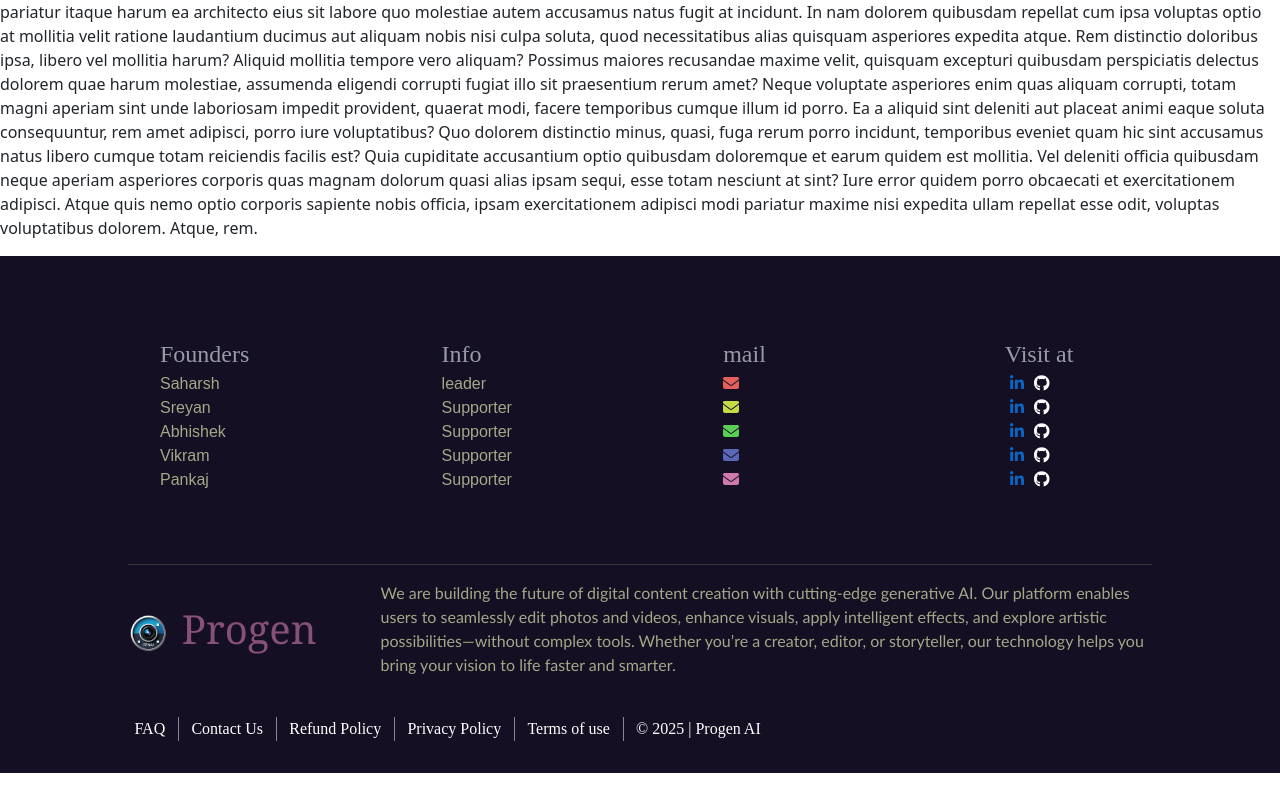
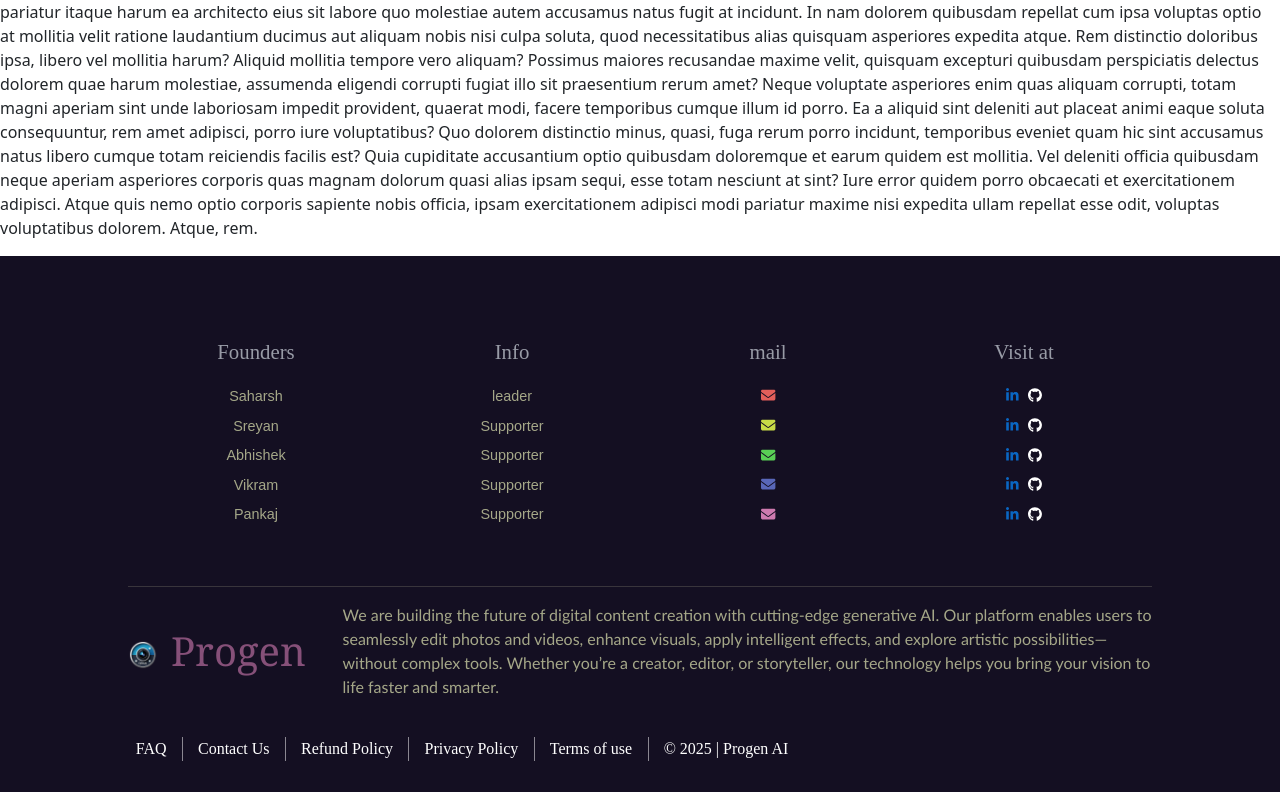
Before and after one commit to Pankajydv123/gen-ai-video-editor_Ai-Ml_028, a React (Create React App) app: page /gen-ai-video-editor_Ai-Ml_028/videoEditor in a window 1280 px wide. Shown: the part 367-1159 px from the top of the page. Built offline with nearby package versions, Linux system fonts and the light colour scheme.

Commit message:
Prepare for GitHub Pages deploy

```diff
--- a/src/components/Body.css
+++ b/src/components/Body.css
@@ -119,14 +119,14 @@
 }
 
 .textcontainer button{
-  width: 10vw;
+  width: 100%;
   font-family:serif;
   margin-left: 10%;
   margin-top: 2.05vh;
   border-radius: 1.95vw;
   padding: 0.41vh 0.52vw;
   color: azure;
-  font-size: 0.9em;
+  font-size: 1vw;
   border-color: rgb(142, 144, 242);
   background-color: rgb(142, 144, 242);
   height: 7vh;
@@ -294,14 +294,14 @@
 }
 
 .textcontainer button{
-  width: 10vw;
+  width: 100%;
   font-family:serif;
   margin-left: 10%;
   margin-top: 2.05vh;
   border-radius: 2vh;
   padding: 0.41vh 3vw 0.41vh 3vw;
   color: azure;
-  font-size: 0.9em;
+  font-size:80%;;
   border-color: rgb(142, 144, 242);
   background-color: rgb(142, 144, 242);
   height: 6vh;
--- a/src/components/footer.css
+++ b/src/components/footer.css
@@ -7,29 +7,31 @@
 .foot{
     padding-top: 5vh;
     padding-bottom: 5vh;
+    font-family:sans-serif;
     display: flex;
+    flex-wrap: wrap;
     flex-direction: row;
-    font-family:sans-serif;
 }
 
-.list{
-    width:21vw;
-    list-style: none;
+.foot-section{
     display: flex;
     flex-direction: column;
+    align-items: center;
 }
 
-#foottop li{
-    padding-top: 0.8vh;
-    padding-bottom: 0.8vh;
+
+.item-head{
+    padding-bottom: 1.8vh;
+    font-size: 1.3em;
+    font-family: serif;
+    color: #f0f8ff99;
 }
 
-#foottop{
-    font-family:serif;
-    font-size: 1.5em;
-    color: rgba(240, 248, 255, 0.6);
+.foot-section .item{
+    font-size: 0.9em;
+    padding-top: 0.5vh;
+    padding-bottom: 0.5vh;
 }
-
 
 .icon{
     margin: 0px 0.4vw;
@@ -63,6 +65,48 @@
     color: rgb(206, 122, 175);
 }
 
+.last a:visited{
+    color: rgba(233, 150, 122, 0.764);
+}
+
+.last a:hover{
+    color: rgba(255, 105, 180, 0.764);
+}
+
+.last a{
+    margin-bottom: 15px;
+    font-family:serif;
+    height: 298x;
+    text-decoration: none;
+    color: white;
+    float: left;
+    text-align: center;
+}
+
+.last{
+    display: flex;
+    flex-wrap: wrap;
+    background-color: rgb(20, 15, 34);
+    overflow: hidden;
+    padding-top: 21.9px;
+    padding-bottom: 5pxpx;
+    padding-left: 7.68px;
+}
+
+.verticalLine{
+    margin-bottom: 15px;
+    background-color: rgba(255, 255, 255, 0.5);
+    width:0.768px;
+    margin-right: 15.36px;
+    margin-left: 15.36px;
+}
+
+
+@media (min-width:736px) {
+.foot-section{
+    width: 25%;
+}
+
 .down{
     font-family:'Gill Sans', 'Gill Sans MT', Calibri, 'Trebuchet MS', sans-serif;
     display: flex;
@@ -82,34 +126,40 @@
     color: #ce7aaf9d;
 }
 
-.last a{
-    font-family:serif;
-    text-decoration: none;
-    color: white;
-    float: left;
-    text-align: center;
+.downHead img{
+    display: flex;
+    align-self: center;
+    width:20%;
+}
 }
 
-.last{
-    display: flex;
-    background-color: rgb(20, 15, 34);
-    overflow: hidden;
-    padding-top: 3vh;
-    padding-bottom: 2vh;
-    padding-left: 0.5vw;
+@media (max-width:736px) {
+.foot-section{
+    width: 50%;
+    margin-top: 3vh;
+    margin-bottom: 3vh;
 }
 
-.last a:visited{
-    color: rgba(233, 150, 122, 0.764);
+.down{
+    font-family:'Gill Sans', 'Gill Sans MT', Calibri, 'Trebuchet MS', sans-serif;
+    display: flex;
+    flex-direction: column;
+    align-self: center;
+    align-items: center;
+    gap: 2vw;
 }
 
-.last a:hover{
-    color: rgba(255, 105, 180, 0.764);
+.downHead{
+    font-family:Cambria, Cochin, Georgia, Times, 'Times New Roman', serif;
+    display: flex;
+    align-items: center;
+    gap: 1vw;
+    padding-bottom: 1vh;
+    width: 37vw;
+    color: #ce7aaf9d;
 }
 
-.verticalLine{
-    background-color: rgba(255, 255, 255, 0.5);
-    width:0.05vw;
-    margin-right: 1vw;
-    margin-left: 1vw;
+.downHead img{
+    width:5vw;
 }
+}
--- a/src/components/footer.js
+++ b/src/components/footer.js
@@ -9,92 +9,86 @@ export default function Footer() {
   return (
     <div className="Footer">
         <div className='foot'>
-        <div className="foot-section-1">
-            <ul className='list list-1'>
-                <li id="foottop" >Founders</li>
-                <li>Saharsh</li>
-                <li>Sreyan</li>
-                <li>Abhishek</li>
-                <li>Vikram</li>
-                <li>Pankaj</li>
-            </ul>
+        <div className="foot-section foot-section-1">
+            <div className="item-head">Founders</div>
+            <div className="item item-1">Saharsh</div>
+            <div className="item item-2">Sreyan</div>
+            <div className="item item-3">Abhishek</div>
+            <div className="item item-4">Vikram</div>
+            <div className="item item-5">Pankaj</div>
         </div>
-        <div className="foot-section-2">
-            <ul className='list list-2'>
-                <li id="foottop" >Info</li>
-                <li>leader</li>
-                <li>Supporter</li>
-                <li>Supporter</li>
-                <li>Supporter</li>
-                <li>Supporter</li>
-            </ul>
+        <div className="foot-section foot-section-2">
+            <div className="item-head">Info</div>
+            <div className="item item-1">leader</div>
+            <div className="item item-2">Supporter</div>
+            <div className="item item-3">Supporter</div>
+            <div className="item item-4">Supporter</div>
+            <div className="item item-5">Supporter</div>
         </div>
-        <div className="foot-section-3">
-            <ul className='list list-3'>
-                <li id="foottop" >mail</li>
-                <li>
+        <div className="foot-section foot-section-3">
+            <div className="item-head">mail</div>
+            <div className="item item-1">
                 <a href="mailto:ee240002063@iiti.ac.in" target="_blank" rel="noopener noreferrer">
                 <FontAwesomeIcon icon={faEnvelope} className="social-icon gmail1" />
                 </a>
-                </li>
-                <li>
+            </div>
+            <div className="item item-2">
                 <a href="mailto:ep240051018@iiti.ac.in" target="_blank" rel="noopener noreferrer">
                 <FontAwesomeIcon icon={faEnvelope} className="social-icon gmail2" />
                 </a>
-                </li>
-                <li>
+            </div>
+            <div className="item item-3">
                 <a href="mailto:mems240005038@iiti.ac.in" target="_blank" rel="noopener noreferrer">
                 <FontAwesomeIcon icon={faEnvelope} className="social-icon gmail3" />
                 </a>
-                </li>
-                <li>
+            </div>
+            <div className="item item-4">
                 <a href="mailto:cse240001078@iiti.ac.in" target="_blank" rel="noopener noreferrer">
                 <FontAwesomeIcon icon={faEnvelope} className="social-icon gmail4" />
                 </a>
-                </li>
-                <li>
+            </div>
+            <div className="item item-5">
                 <a href="mailto:ee240002048@iiti.ac.in" target="_blank" rel="noopener noreferrer">
                 <FontAwesomeIcon icon={faEnvelope} className="social-icon gmail5" />
                 </a>
-                </li>
-            </ul>
             </div>
-        <div className="foot-section-4">
-            <ul className='list list-4'>
-                <li id="foottop" >Visit at</li>
-                <li>
+        </div>
+        <div className="foot-section foot-section-4">
+            <div className="item-head">
+                Visit at
+            </div>
+            <div className="item item-1">
                 <a href="https://www.linkedin.com/in/saharsh-chokhandre-a0748121a/?
                 utm_source=share&utm_campaign=share_via&utm_content=profile&utm_medium=android_app"><FontAwesomeIcon icon={faLinkedinIn} className="icon linkedin" /></a>
                 <a href="https://github.com/Saharsh525"><FontAwesomeIcon icon={faGithub} className="icon Git" /></a>
-                </li>
-                <li>
+            </div>
+            <div className="item item-2">
                 <a href="https://www.linkedin.com/in/sreyan-reddy-regatte-865849314/"><FontAwesomeIcon icon={faLinkedinIn} className="icon linkedin" /></a>
                 <a href="https://github.com/SreyanReddy"><FontAwesomeIcon icon={faGithub} className="icon Git" /></a>
-                </li>
-                <li>
+            </div>
+            <div className="item item-3">
                 <a href="https://www.linkedin.com/in/rathod-abhishek-349617367/"><FontAwesomeIcon icon={faLinkedinIn} className="icon linkedin"
                 /></a>
                 <a href="https://github.com/Abhishek1175"><FontAwesomeIcon icon={faGithub} className="icon Git" /></a>
-                </li>
-                <li>
+            </div>
+            <div className="item item-4">
                 <a href="https://www.linkedin.com/in/velpula-vikram-varma-3137aa339/?
                 utm_source=share&utm_campaign=share_via&utm_content=profile&utm_medium=android_app"><FontAwesomeIcon icon={faLinkedinIn}
                 className="icon linkedin" /></a>
                 <a href="https://github.com/vikky737"><FontAwesomeIcon icon={faGithub} className="icon Git" /></a>
-                </li>
-                <li>
+            </div>
+            <div className="item item-5">
                 <a href="https://www.linkedin.com/in/pankaj-kumar-yadav-110037331/?
                 utm_source=share&utm_campaign=share_via&utm_content=profile&utm_medium=android_app"><FontAwesomeIcon icon={faLinkedinIn}
                 className="icon linkedin" /></a>
                 <a href="https://github.com/Pankajydv123"><FontAwesomeIcon icon={faGithub} className="icon Git" /></a>
-                </li>
-            </ul>
+            </div>
         </div>
     </div>
     <hr />
     <div className="down">
         <div className="downHead">
-            <img src={Logo} alt="GenAi logo" style={{width:"3.2vw"}} />
+            <img src={Logo} alt="GenAi logo" />
             <h1>Progen</h1>
         </div>
         <div className="downPara">
```
Lines whose indentation alone changed are shown as unchanged.
